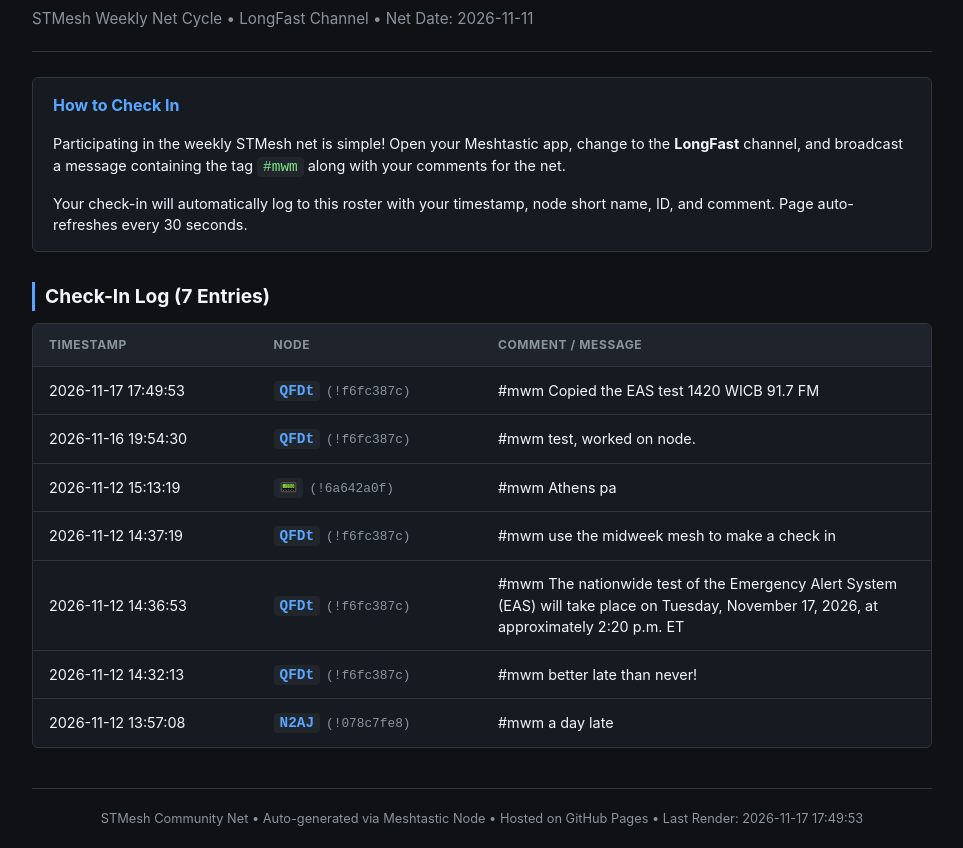
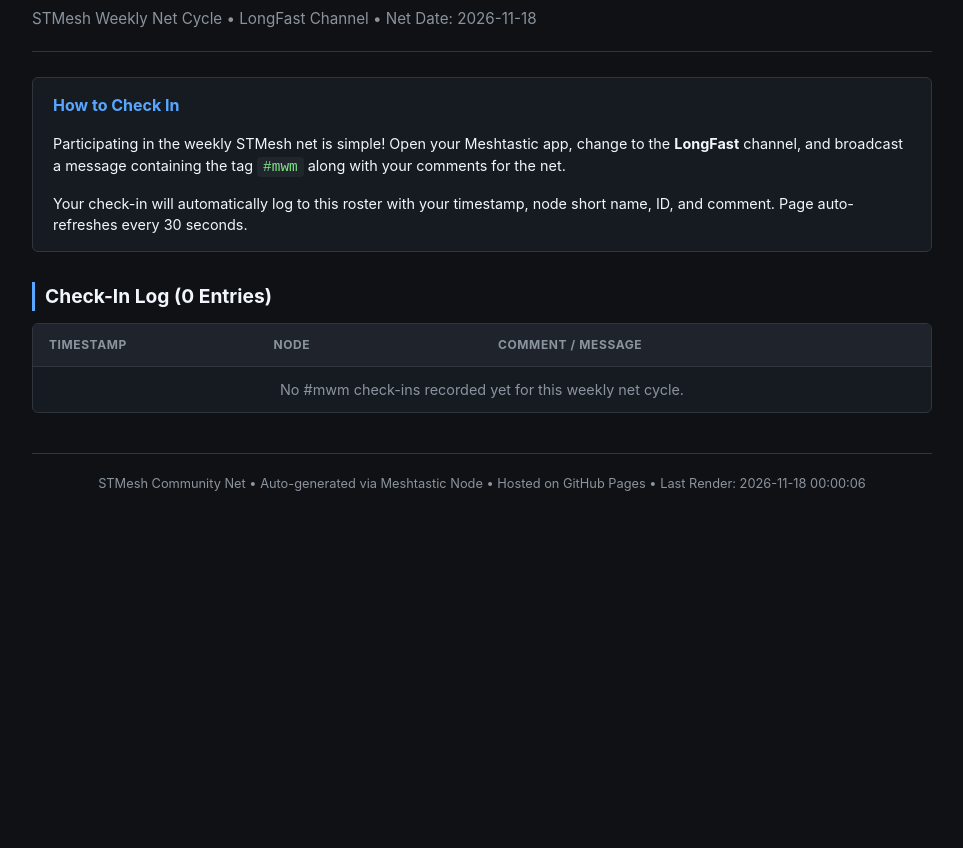
Before and after one commit to QueenCityNerd/Mesh_Wed, a plain HTML site: page index.html in a window 1280 px wide. Shown: the part 60-908 px from the top of the page, without its empty margins (158-1121 px from the left). After the commit the page ends 800 px from the top, so only its background shows below. Drawn offline with Linux system fonts and the light colour scheme.

Commit message:
Auto-update STMesh #mwm roster

```diff
--- a/index.html
+++ b/index.html
@@ -129,7 +129,7 @@
     <div class="container">
         <header>
             <h1>STMesh #mwm Net Monitor</h1>
-            <div class="subtitle">STMesh Weekly Net Cycle &bull; LongFast Channel &bull; Net Date: 2026-11-11</div>
+            <div class="subtitle">STMesh Weekly Net Cycle &bull; LongFast Channel &bull; Net Date: 2026-11-18</div>
         </header>
 
         <div class="info-card">
@@ -138,7 +138,7 @@
             <p style="margin-bottom: 0;">Your check-in will automatically log to this roster with your timestamp, node short name, ID, and comment. Page auto-refreshes every 30 seconds.</p>
         </div>
 
-        <h2>Check-In Log (7 Entries)</h2>
+        <h2>Check-In Log (0 Entries)</h2>
         <div class="table-container">
             <table>
                 <thead>
@@ -149,13 +149,13 @@
                     </tr>
                 </thead>
                 <tbody>
-                    <tr><td>2026-11-17 17:49:53</td><td><span class='short-name'>QFDt</span><span class='node-id'>(!f6fc387c)</span></td><td>#mwm Copied the EAS test 1420 WICB 91.7 FM</td></tr><tr><td>2026-11-16 19:54:30</td><td><span class='short-name'>QFDt</span><span class='node-id'>(!f6fc387c)</span></td><td>#mwm test, worked on node.</td></tr><tr><td>2026-11-12 15:13:19</td><td><span class='short-name'>📟</span><span class='node-id'>(!6a642a0f)</span></td><td>#mwm Athens pa</td></tr><tr><td>2026-11-12 14:37:19</td><td><span class='short-name'>QFDt</span><span class='node-id'>(!f6fc387c)</span></td><td>#mwm use the midweek mesh to make a check in</td></tr><tr><td>2026-11-12 14:36:53</td><td><span class='short-name'>QFDt</span><span class='node-id'>(!f6fc387c)</span></td><td>#mwm The nationwide test of the Emergency Alert System (EAS) will take place on Tuesday, November 17, 2026, at approximately 2:20 p.m. ET</td></tr><tr><td>2026-11-12 14:32:13</td><td><span class='short-name'>QFDt</span><span class='node-id'>(!f6fc387c)</span></td><td>#mwm better late than never!</td></tr><tr><td>2026-11-12 13:57:08</td><td><span class='short-name'>N2AJ</span><span class='node-id'>(!078c7fe8)</span></td><td>#mwm a day late</td></tr>
+                    <tr><td colspan="3" style="text-align: center; color: #8b949e;">No #mwm check-ins recorded yet for this weekly net cycle.</td></tr>
                 </tbody>
             </table>
         </div>
 
         <footer>
-            STMesh Community Net &bull; Auto-generated via Meshtastic Node &bull; Hosted on GitHub Pages &bull; Last Render: 2026-11-17 17:49:53
+            STMesh Community Net &bull; Auto-generated via Meshtastic Node &bull; Hosted on GitHub Pages &bull; Last Render: 2026-11-18 00:00:06
         </footer>
     </div>
 </body>
```
